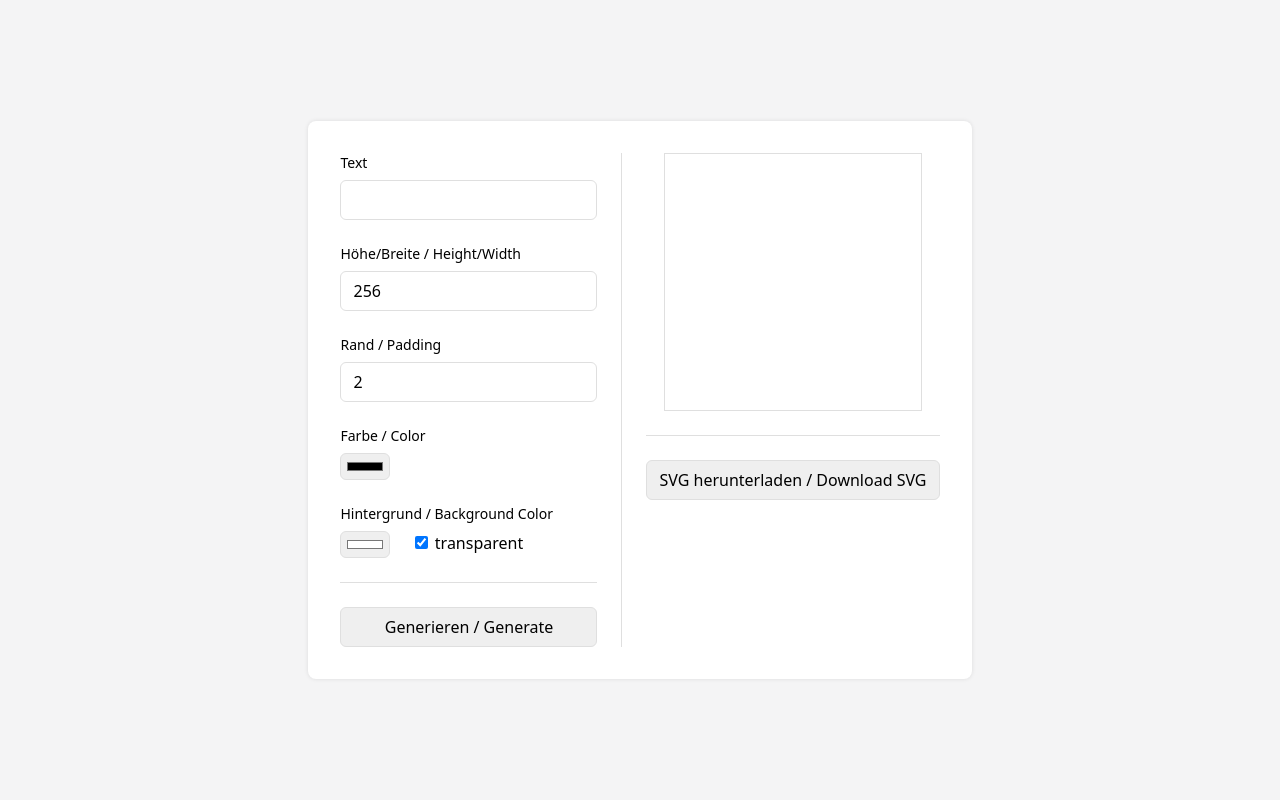
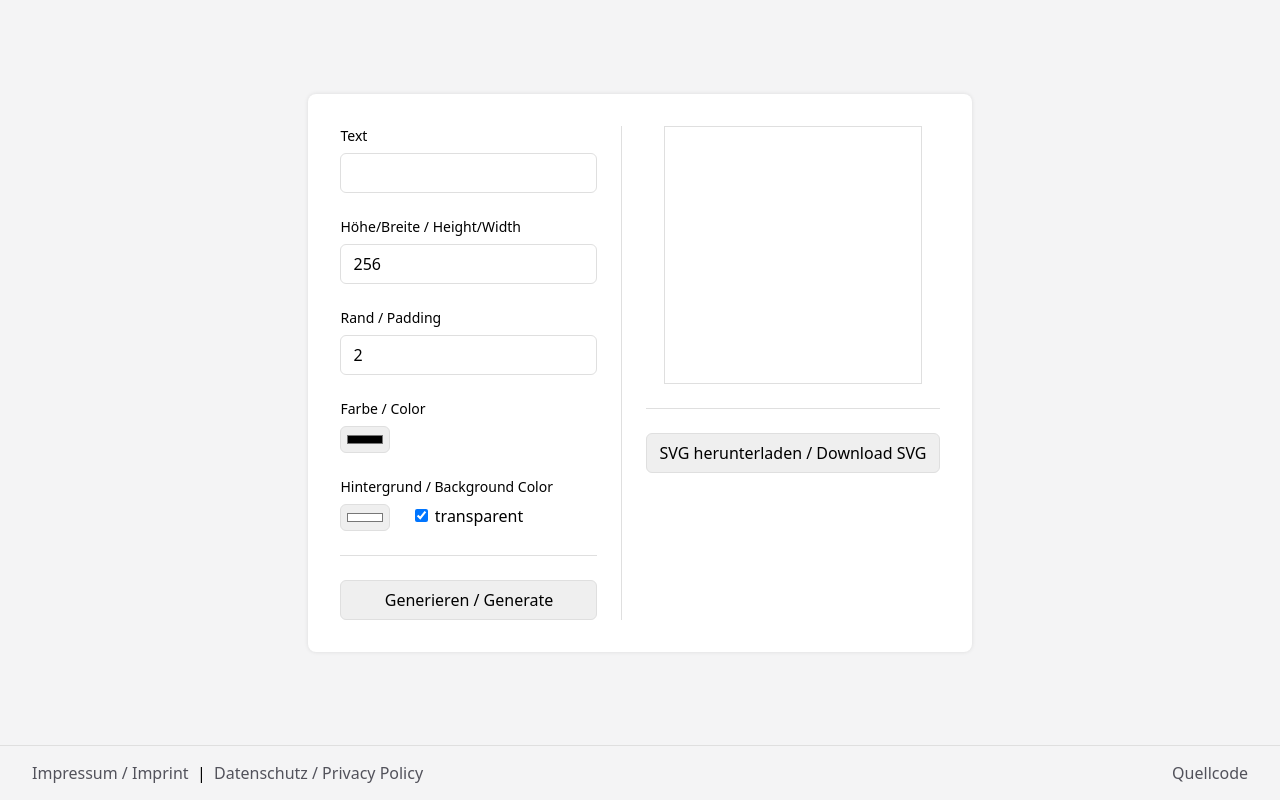
Before and after one commit to ref-it/qr-code-generator, a plain HTML site: page index.html in a window 1280 px wide. Drawn offline with Linux system fonts and the light colour scheme.

Commit message:
Add footer

```diff
--- a/index.html
+++ b/index.html
@@ -43,6 +43,14 @@
                 </div>
             </div>
         </div>
+        <div id="footer">
+            <div>
+                <a href="https://www.stura-ilmenau.de/impressum" target="_blank" rel="noopener noreferrer">Impressum / Imprint</a>&nbsp; |&nbsp; <a href="https://www.stura-ilmenau.de/datenschutz" target="_blank" rel="noopener noreferrer">Datenschutz / Privacy Policy</a>
+            </div>
+            <div>
+                <a href="https://github.com/ref-it/qr-code-generator" target="_blank" rel="noopener noreferrer">Quellcode</a>
+            </div>
+        </div>
 
         <script type="text/javascript" src="scripts.js"></script>
     </body>
--- a/styles.css
+++ b/styles.css
@@ -6,6 +6,7 @@
 html, body {
     margin: 0;
     display: flex;
+    flex-direction: column;
     height: 100%;
     width: 100%;
     background-color: #f4f4f5;
@@ -85,6 +86,21 @@ label {
     margin: 0 0 .5rem 0;
 }
 
+a {
+    text-decoration: none;
+    color: #52525b;
+}
+
 a[download="qr-code.svg"] {
     display: none;
 }
+
+#footer {
+    display: flex;
+    padding: 1rem 2rem;
+    border-top: 1px solid #dfdfdf;
+}
+
+#footer > div:last-of-type {
+    margin-left: auto;
+}
```
